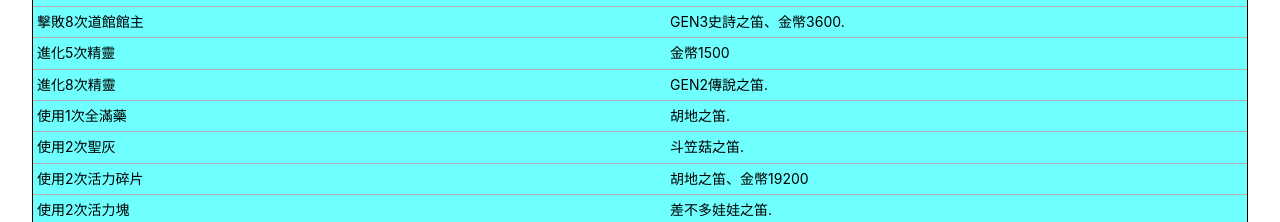
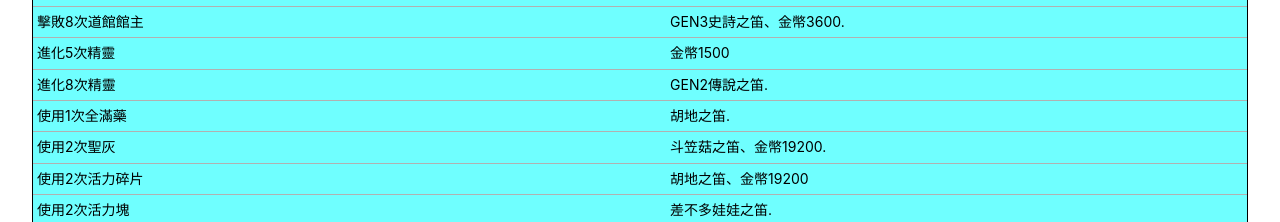
Before and after one commit to tom00502/pokemon-adventurer, a Vue app: page /fieldwork in a window 1280 px wide. Shown: the part 1880-2102 px from the top of the page. Built offline with nearby package versions, Linux system fonts and the light colour scheme; no server answers.

Commit message:
update data

```diff
--- a/src/views/fieldwork.vue
+++ b/src/views/fieldwork.vue
@@ -283,7 +283,7 @@ const table = [
     },
     {
         work: '使用2次聖灰',
-        award: ['斗笠菇之笛'],
+        award: ['斗笠菇之笛', '金幣19200'],
         level: 'rare',
         checkAward: false,
     },
```
